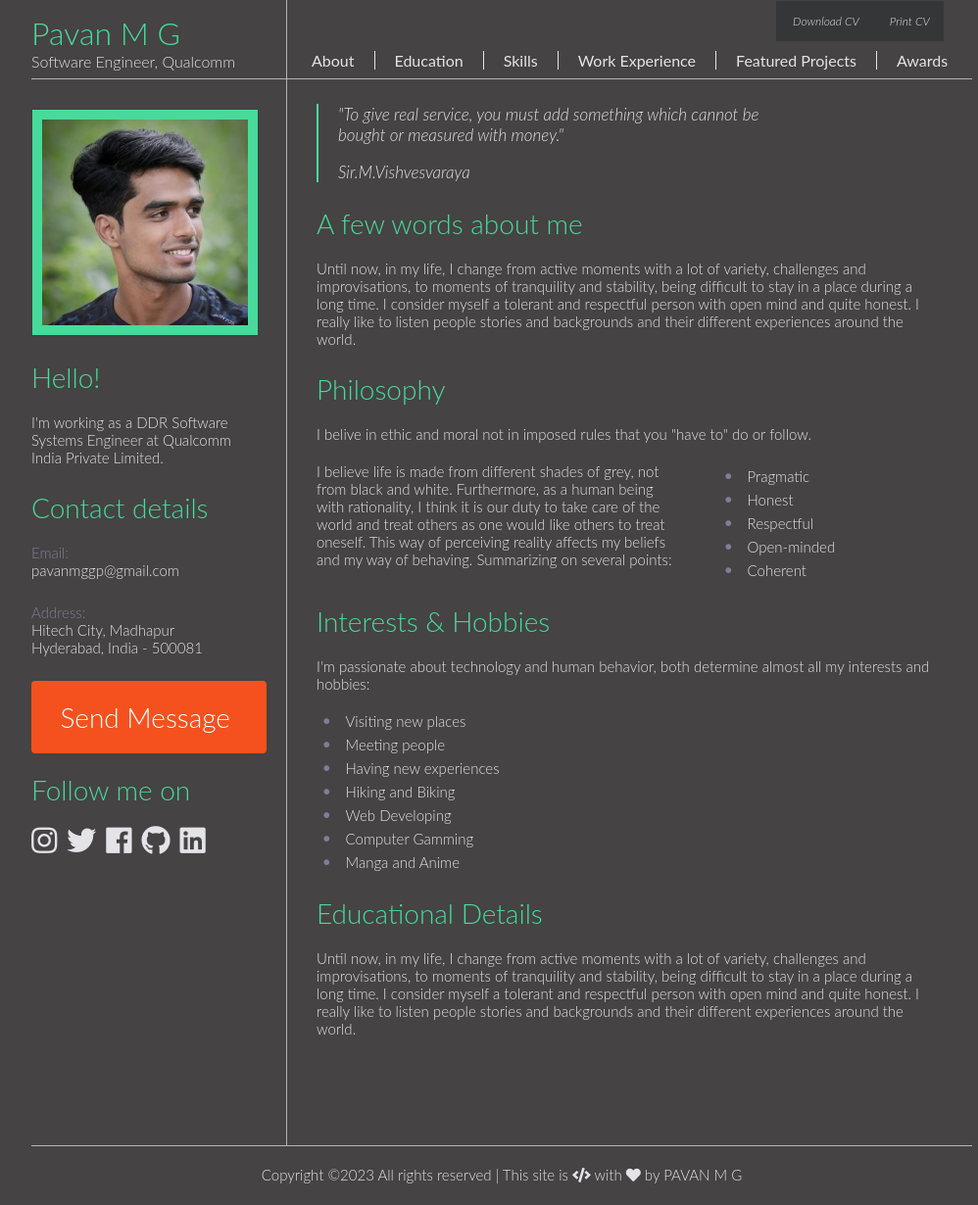
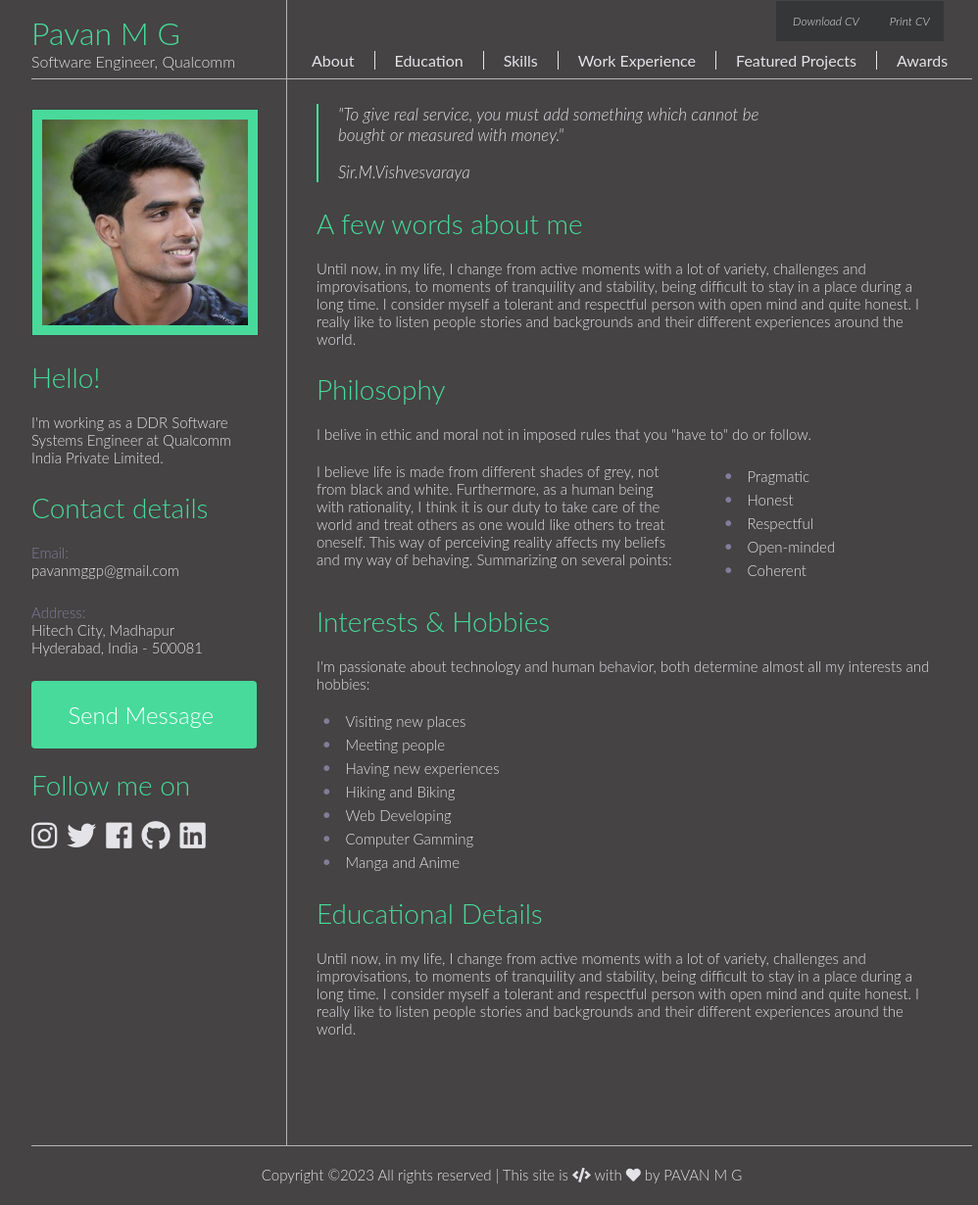
Before and after one commit to pavan-mg/pavan-mg.github.io, a Jekyll site: the page built from index.html, in a window 1280 px wide. Shown: the whole page at 98% size, without its empty margins (128-1126 px from the left). Built offline with Jekyll 4.4.1, drawn with Linux system fonts in a browser that asks for light colours.

Commit message:
Update main.css

```diff
--- a/css/main.css
+++ b/css/main.css
@@ -254,13 +254,13 @@ ul {
 .send_message_button {
 	display: inline-block;
 	border-radius: 4px;
-	background-color: #f4511e;
+	background-color: #48DA9B;
 	border: none;
 	color: #FFFFFF;
 	text-align: center;
-	font-size: 28px;
+	font-size: 24px;
 	padding: 20px;
-	width: 200px;
+	width: 190px;
 	transition: all 0.5s;
 	cursor: pointer;
 	margin-top: 25px;
```
